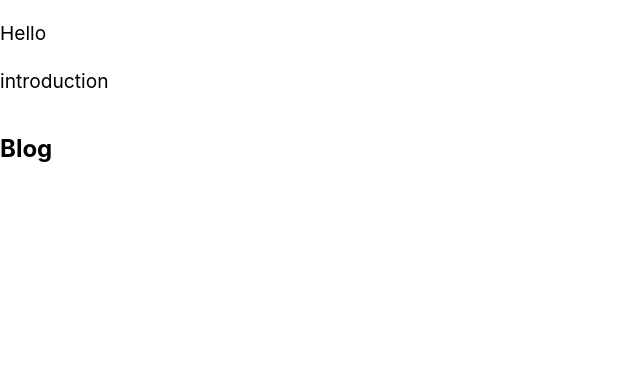
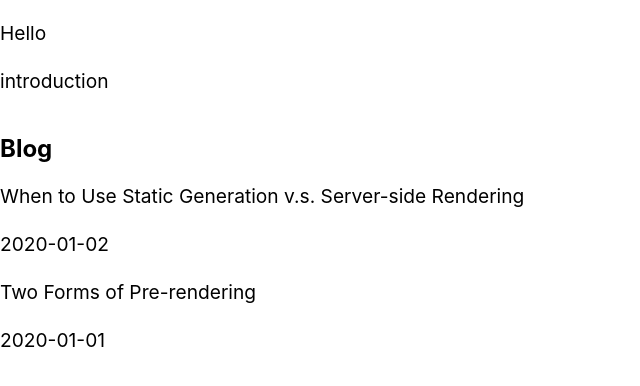
Before and after one commit to sukyungdev/Next.js-tutorial-blog, a Next.js app: page / in a window 1280 px wide. Shown: the top 386 px of the page, without its empty margins (0-640 px from the left). Built offline with nearby package versions, Linux system fonts and the light colour scheme.

Commit message:
render post list

```diff
--- a/pages/index.tsx
+++ b/pages/index.tsx
@@ -1,8 +1,13 @@
+import { GetStaticProps } from 'next';
 import Head from 'next/head';
-import Image from 'next/image';
+import { getSortedPostsData } from '../lib/posts';
 import homeStyles from '../styles/Home.module.css';
 
-export default function Home() {
+const Home = ({
+  allPostsData,
+}: {
+  allPostsData: { date: string; title: string; id: string }[];
+}) => {
   return (
     <div>
       <Head>
@@ -16,8 +21,27 @@ export default function Home() {
       </section>
       <section className={`${homeStyles.headingMd} ${homeStyles.padding1px}`}>
         <h2 className={homeStyles.headingLg}>Blog</h2>
-        <ul className={homeStyles.list}></ul>
+        <ul className={homeStyles.list}>
+          {allPostsData.map(({ id, title, date }) => (
+            <li className={homeStyles.listItem} key={id}>
+              <a>{title}</a>
+              <br />
+              <p>{date}</p>
+            </li>
+          ))}
+        </ul>
       </section>
     </div>
   );
-}
+};
+
+export default Home;
+
+export const getStaticProps: GetStaticProps = async () => {
+  const allPostsData = getSortedPostsData();
+  return {
+    props: {
+      allPostsData,
+    },
+  };
+};
```
